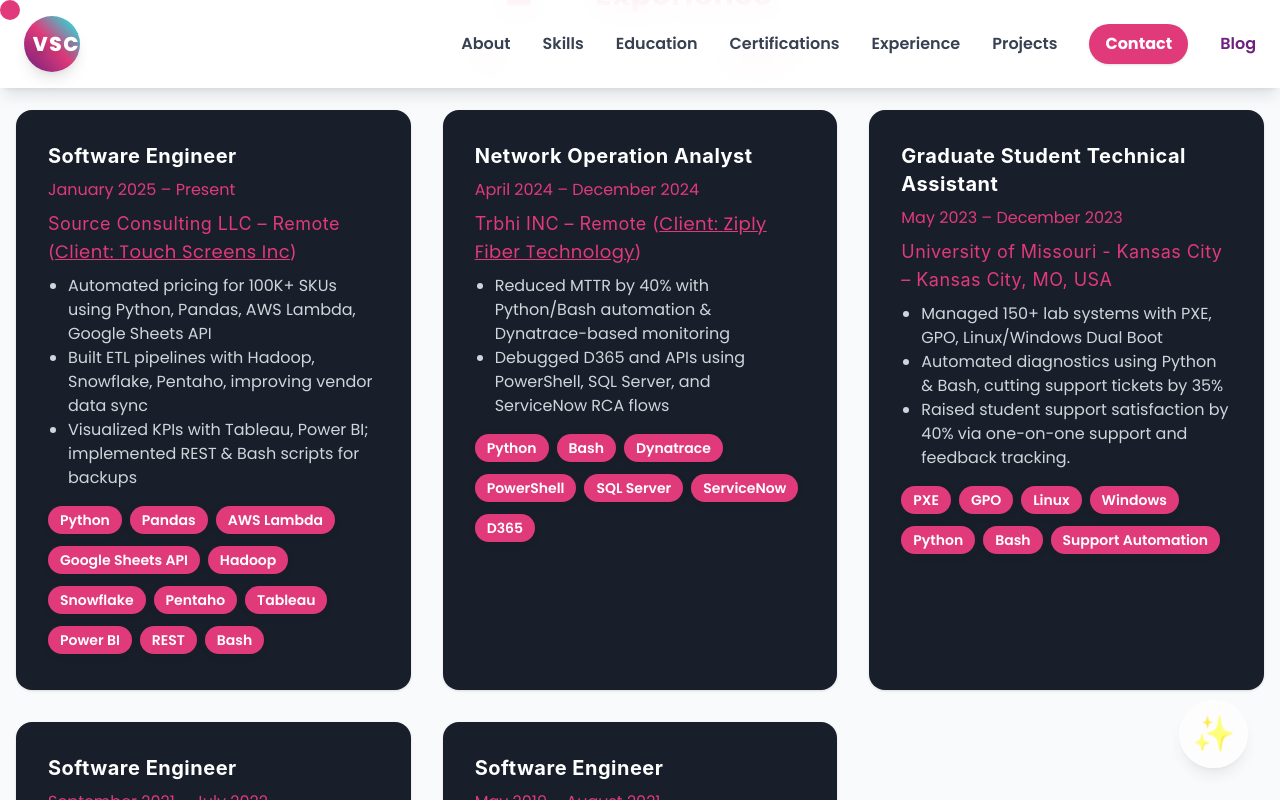
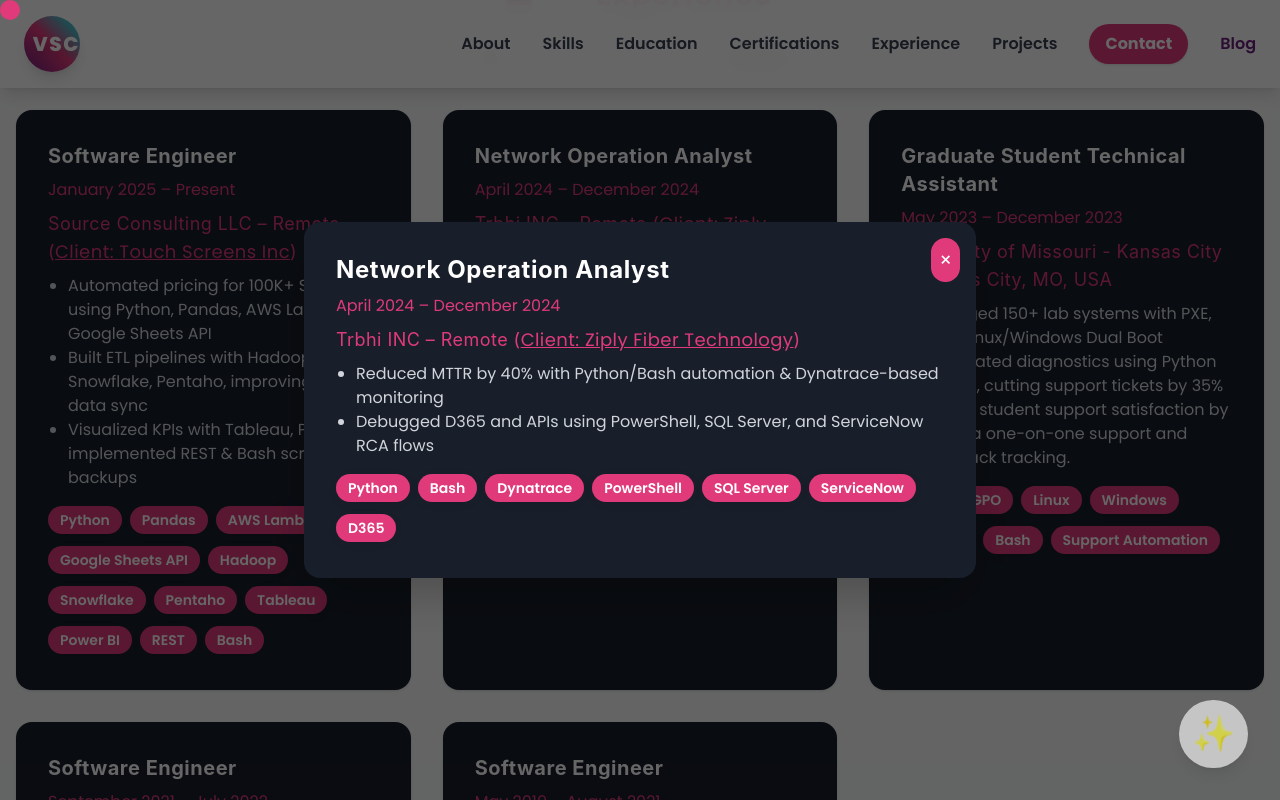
Before and after one commit to saicharankarasala/sai-charan-website, a React (Vite) app: page / in a window 1280 px wide. Both pictures are taken after a click on the element 639 px from the left and 3597 px from the top of the page. Shown: the part 3197-3997 px from the top of the page. Built offline with nearby package versions, Linux system fonts and the light colour scheme.

Commit message:
Add modal details to experience section: click card to open details modal, matches project section

```diff
--- a/src/App.jsx
+++ b/src/App.jsx
@@ -58,6 +58,7 @@ const App = () => {
   const [projectSort, setProjectSort] = useState('Newest');
   const [experienceFilter, setExperienceFilter] = useState('All');
   const [experienceSort, setExperienceSort] = useState('Newest');
+  const [selectedExperience, setSelectedExperience] = useState(null);
 
   const handleCardClick = (section, index) => {
     setExpandedCards(prev => ({
@@ -671,6 +672,7 @@ const App = () => {
                         className="bg-[#181f2a] rounded-2xl shadow p-8 text-white transition-transform duration-300 flex flex-col h-full hover:shadow-2xl"
                         whileHover={{ scale: 1.025 }}
                         style={{ cursor: 'pointer' }}
+                        onClick={() => setSelectedExperience(exp)}
                       >
                         <h3 className="text-xl font-bold mb-2 text-white">{exp.title}</h3>
                         <p className="text-[#e13a7a] mb-2">{exp.date}</p>
@@ -691,6 +693,43 @@ const App = () => {
                       </motion.div>
                     ))}
                   </div>
+                  {/* Experience Modal */}
+                  {selectedExperience && (
+                    <div className="fixed inset-0 bg-black/60 z-[200] flex items-center justify-center" onClick={() => setSelectedExperience(null)}>
+                      <motion.div
+                        initial={{ opacity: 0, scale: 0.9 }}
+                        animate={{ opacity: 1, scale: 1 }}
+                        exit={{ opacity: 0, scale: 0.9 }}
+                        transition={{ duration: 0.3 }}
+                        className="relative bg-[#181f2a] rounded-2xl shadow-2xl p-8 max-w-2xl w-full text-white z-[210]"
+                        onClick={e => e.stopPropagation()}
+                      >
+                        <button
+                          className="absolute top-4 right-4 text-white bg-[#e13a7a] hover:bg-[#6d217f] rounded-full p-2 text-xl z-20"
+                          onClick={() => setSelectedExperience(null)}
+                          aria-label="Close"
+                        >
+                          &times;
+                        </button>
+                        <h3 className="text-2xl font-bold mb-2 text-white">{selectedExperience.title}</h3>
+                        <p className="text-[#e13a7a] mb-2">{selectedExperience.date}</p>
+                        <h4 className="text-lg text-[#e13a7a] mb-2">
+                          {selectedExperience.company}
+                          {selectedExperience.companyUrl && (
+                            <> (<a href={selectedExperience.companyUrl} target="_blank" rel="noopener noreferrer" className="underline text-[#e13a7a]">Client: {selectedExperience.client}</a>)</>
+                          )}
+                        </h4>
+                        <ul className="list-disc pl-5 mt-2 text-gray-300 mb-4">
+                          {selectedExperience.bullets.map((b, i) => <li key={i}>{b}</li>)}
+                        </ul>
+                        <div className="flex flex-wrap gap-2 mt-4">
+                          {selectedExperience.tech.map(tech => (
+                            <span key={tech} className="tech-tag bg-[#e13a7a] text-white">{tech}</span>
+                          ))}
+                        </div>
+                      </motion.div>
+                    </div>
+                  )}
                 </div>
               </section>
 
```
